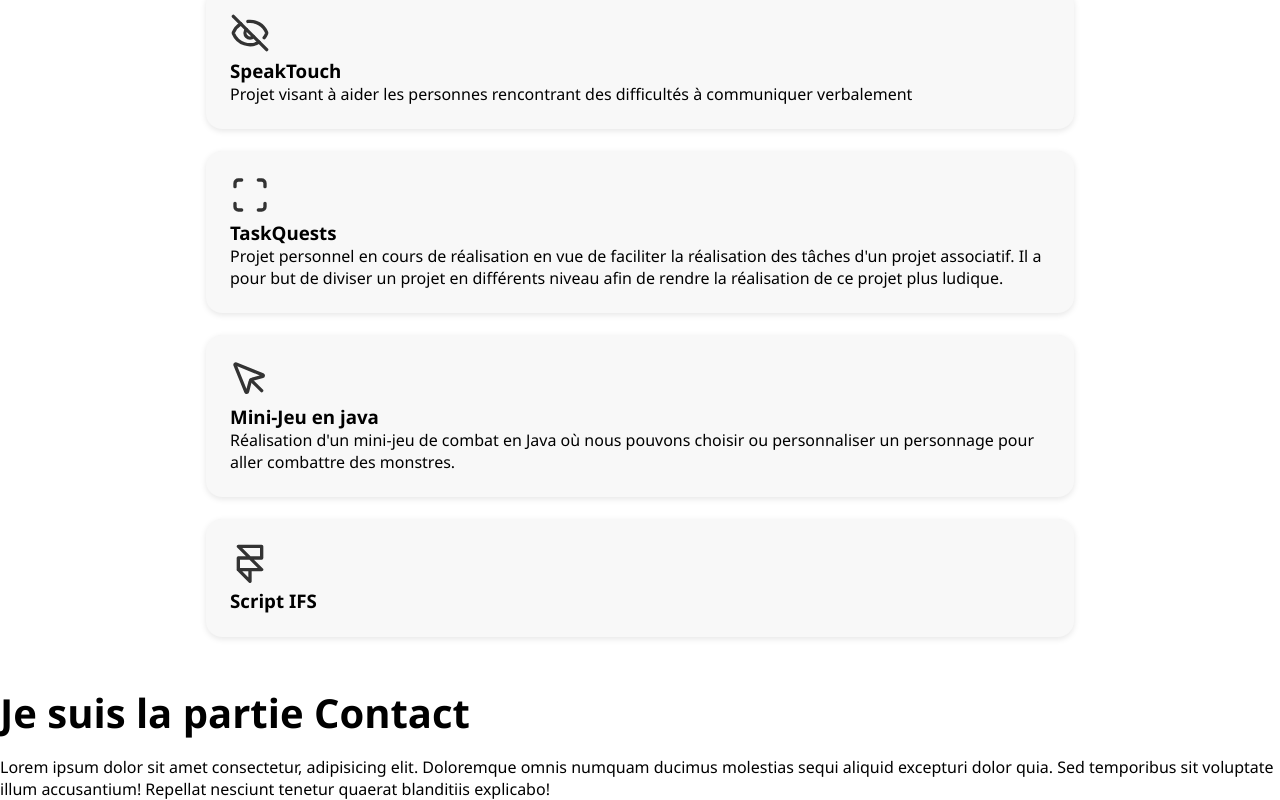
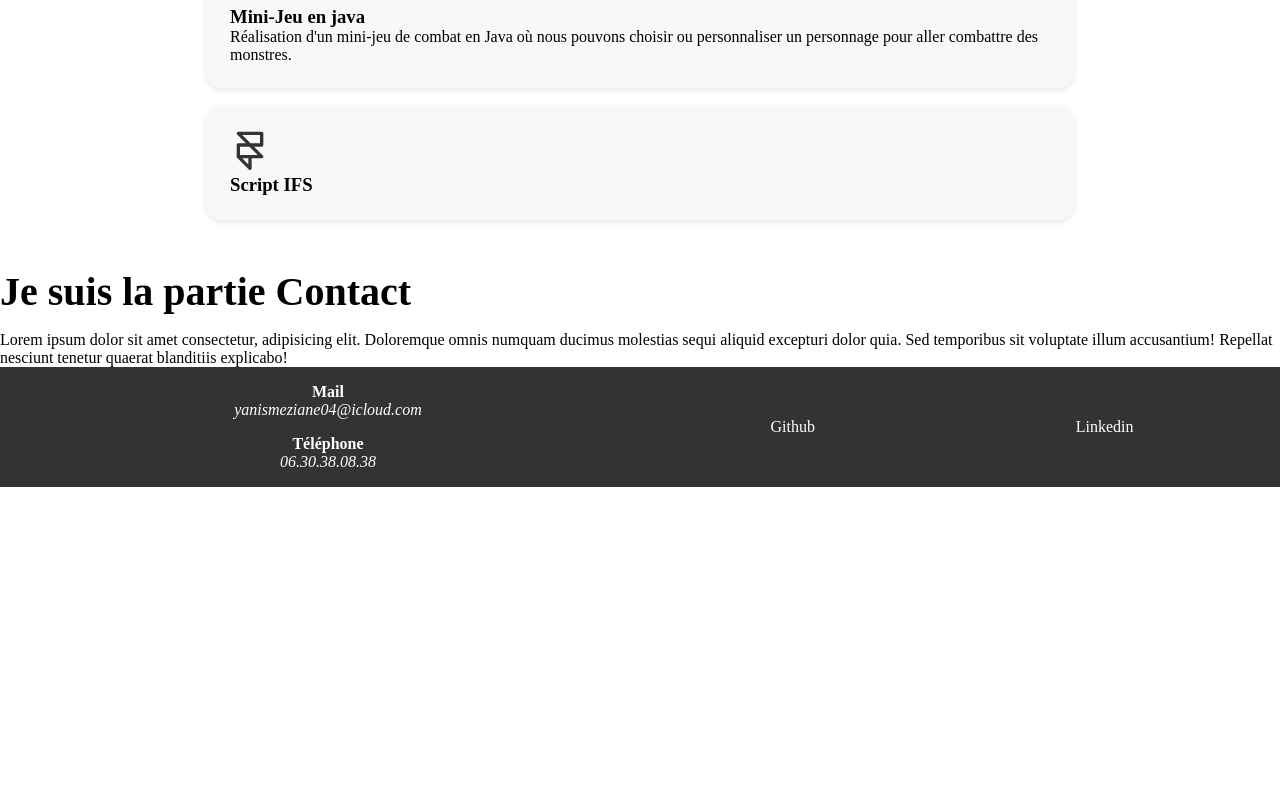
Before and after one commit to yanis-meziane/portefolio, a React (Create React App) app: page / in a window 1280 px wide. Shown: the part 3958-4758 px from the top of the page. After the commit the page ends 4445 px from the top, so only its background shows below. Built offline with nearby package versions, Linux system fonts and the light colour scheme.

Commit message:
Footer add

```diff
--- a/src/App.js
+++ b/src/App.js
@@ -5,6 +5,7 @@ import { About } from "./components/about";
 import { Competence } from "./components/competences.jsx";
 import { Projet } from "./components/projet.jsx";
 import { Contact } from "./components/contact.jsx";
+import { Footer } from "./components/footer.jsx"
 
 function App() {
   return (
@@ -14,15 +15,12 @@ function App() {
         <Routes>
           <Route index element={<Accueil />} />
         </Routes>
-
           <About />
           <Competence />
           <Projet />
           <Contact />
-
-
-
       </BrowserRouter>
+      < Footer />
     </>
   );
 }
--- /dev/null
+++ b/src/components/CSS/footer.css
@@ -0,0 +1,46 @@
+*{
+    font-family: 'Times New Roman', Times, serif;
+}
+
+#footer_master{
+    display: flex;
+    color: white;
+    align-items: center;
+    width: 100%;
+    height: 15vh;
+    padding: 2vh;
+    justify-content: space-around;
+     background-color: #333;
+
+}
+
+#footer_information{
+    display: flex;
+    width: 50%;
+    flex-direction: column;
+    justify-content: center;
+    text-align:center;
+    gap: 1rem;
+}
+
+.personnal_information > p {
+    font-style: italic;
+}
+#footer_socialMedia{
+    width: 50%;
+    display: flex;
+    flex-direction: row;
+    justify-content: space-around;
+}
+
+.socialMedia > a{
+    text-decoration: none;
+    color: white;
+}
+
+.socialMedia >a:hover{
+    background-color: rgb(255, 252, 252);
+    padding: 0.5rem 1rem;
+    border-radius: 3rem;
+    color: black;
+}
--- /dev/null
+++ b/src/components/footer.jsx
@@ -0,0 +1,39 @@
+import "./CSS/footer.css"
+
+export function Footer(){
+   return(
+      <section id="footer_master">
+
+            <article id="footer_information">
+                 <div className="personnal_information">
+                    <h4>
+                        Mail
+                    </h4>
+
+                    <p>
+                        yanismeziane04@icloud.com
+                    </p>
+                </div>
+
+                <div className="personnal_information">
+                    <h4>
+                        Téléphone
+                    </h4>
+
+                    <p>
+                        06.30.38.08.38
+                    </p>
+                </div>
+            </article>
+
+            <article id="footer_socialMedia">
+                <div className="socialMedia">
+                    <a href="https://github.com/yanis-meziane">Github</a>
+                </div>
+                <div className="socialMedia">
+                    <a href="https://www.linkedin.com/in/yanis-meziane2/://">Linkedin</a>
+                </div>
+            </article>
+      </section>
+   )
+}
```
